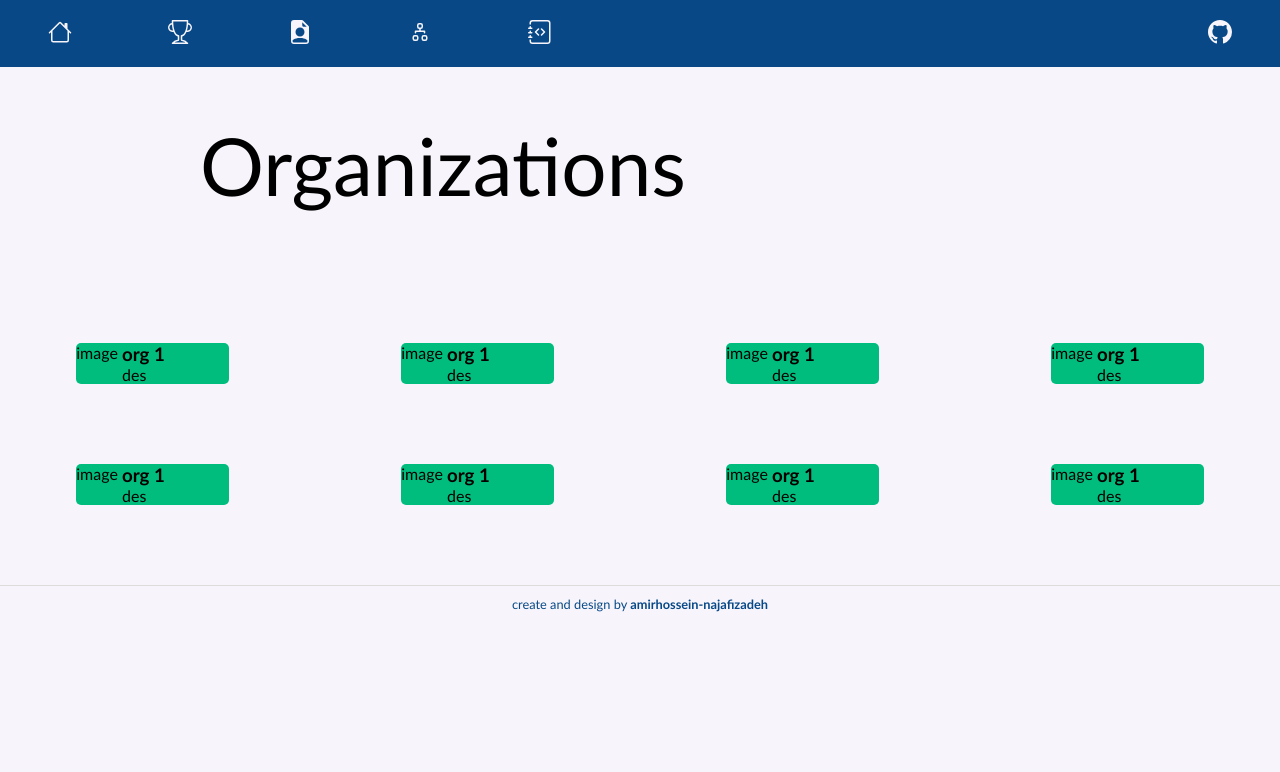
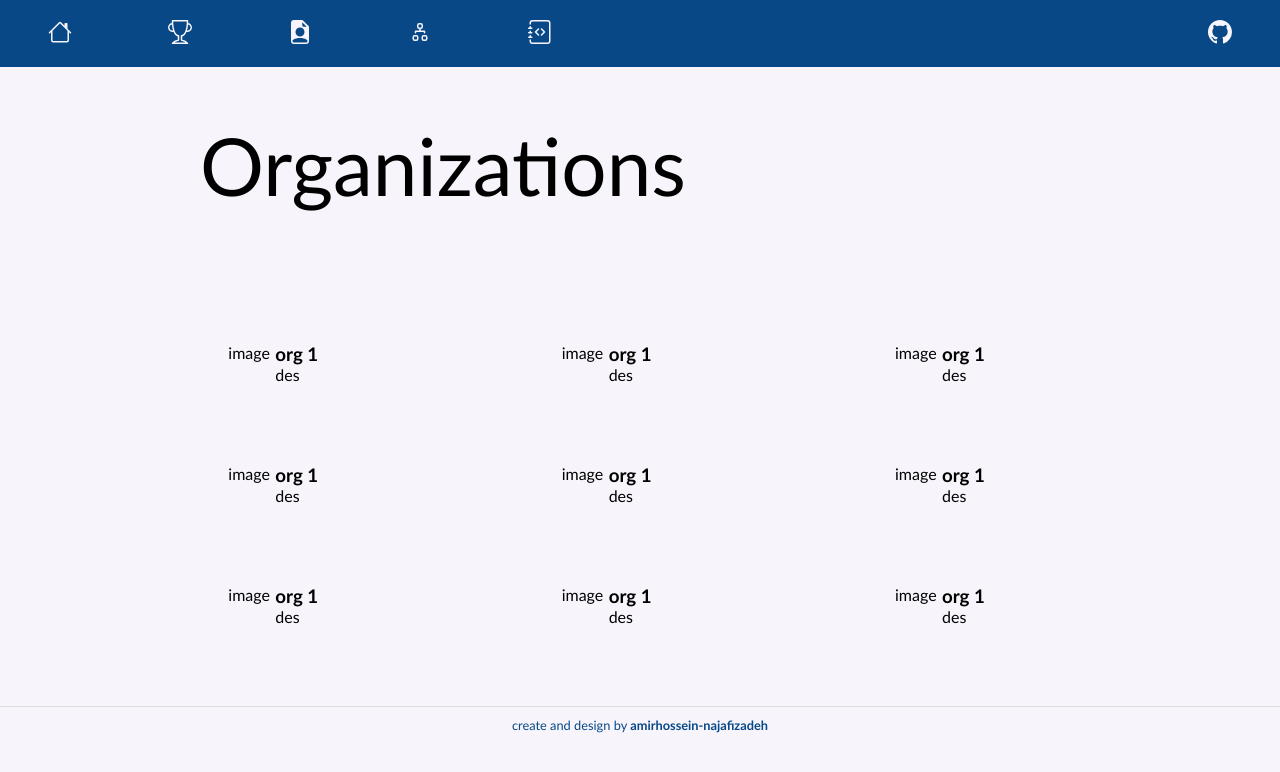
Before and after one commit to amirhnajafiz/amirhnajafiz.github.io, a Vue app in the folder github.io/: page /organizations in a window 1280 px wide. Shown: the top 772 px of the page. Built offline with nearby package versions, Linux system fonts and the light colour scheme.

Commit message:
fix: orgs placments

```diff
--- a/github.io/src/views/OrganizationsView/components/Organization.vue
+++ b/github.io/src/views/OrganizationsView/components/Organization.vue
@@ -47,7 +47,5 @@ export default {
   grid-template-columns: 30% 70%;
 
   border-radius: 5px;
-
-  background: #00bd7e;
 }
 </style>
--- a/github.io/src/views/OrganizationsView/index.vue
+++ b/github.io/src/views/OrganizationsView/index.vue
@@ -71,6 +71,12 @@ export default {
           description: "des",
           address: "link",
           image: "image"
+        },
+        {
+          title: "org 1",
+          description: "des",
+          address: "link",
+          image: "image"
         }
       ]
     }
@@ -81,7 +87,9 @@ export default {
 <style scoped>
 .holder {
   display: grid;
-  grid-template-columns: auto auto auto auto;
+  grid-template-columns: auto auto auto;
+
+  padding: 0 150px;
 
   column-gap: 20px;
   row-gap: 80px;
```
